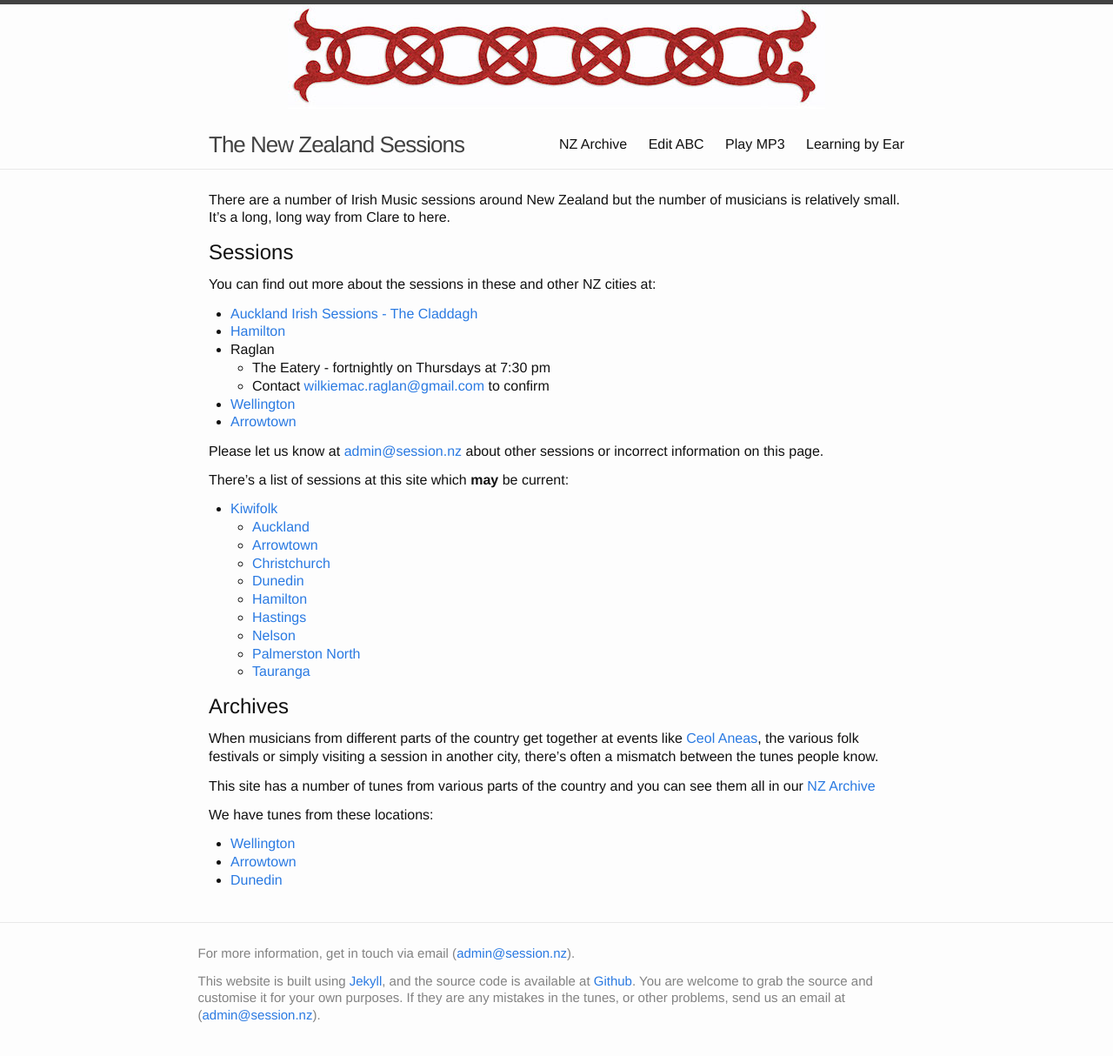
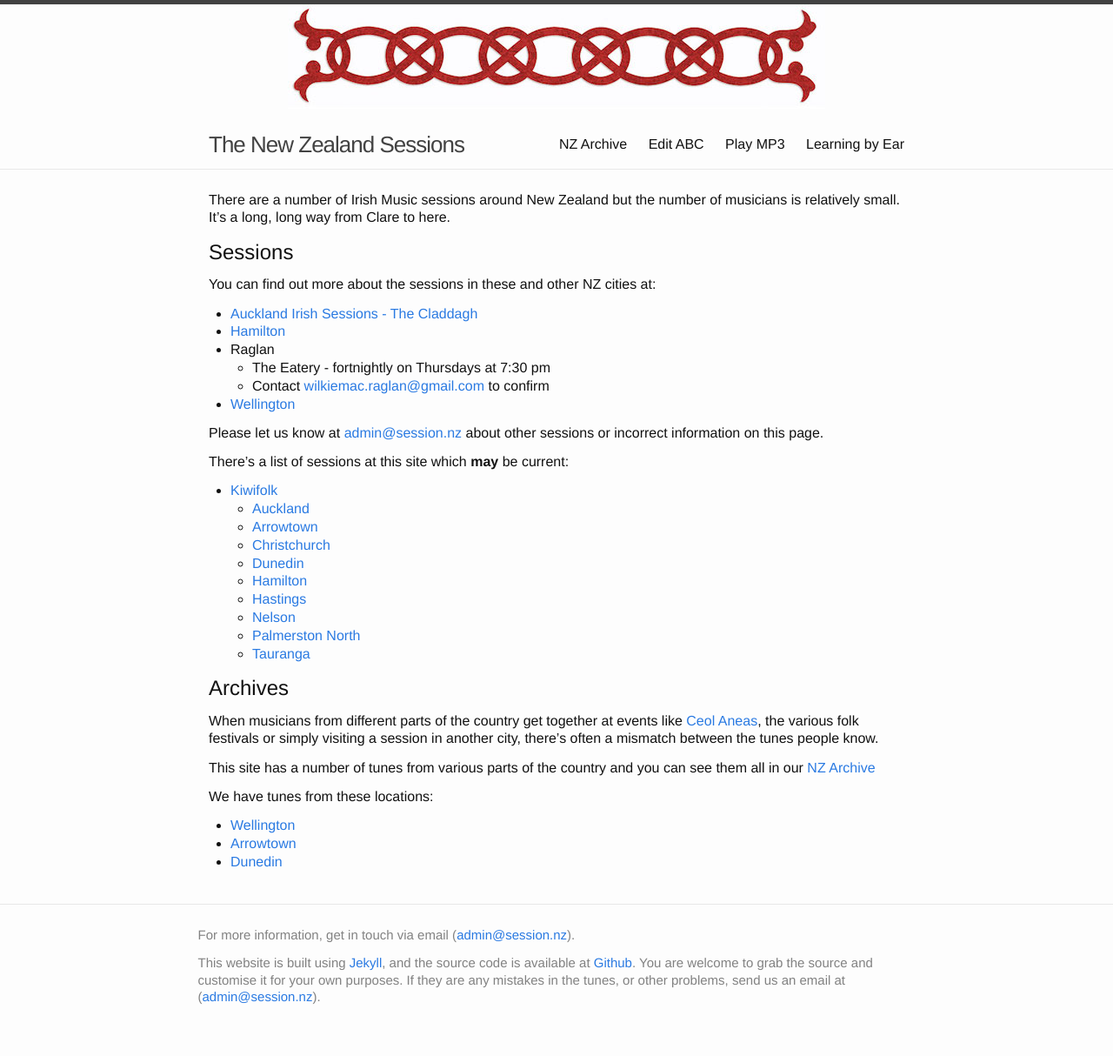
Before and after one commit to deanpemberton/music, a Jekyll site: the page built from index.md, in a window 1280 px wide. Shown: the whole page at 87% size. Built offline with Jekyll 4.4.1, drawn with Linux system fonts in a browser that asks for light colours; nearby versions of some CDN libraries; after the commit the page ends 1193 px from its top, so only the background shows below that.

Commit message:
Remove Arrowtown temporarily - Karen Reid will confirm correct link soon

```diff
--- a/index.md
+++ b/index.md
@@ -14,7 +14,7 @@
       * The Eatery - fortnightly on Thursdays at 7:30 pm
       * Contact <a href="mailto:wilkiemac.raglan@gmail.com">wilkiemac.raglan@gmail.com</a> to confirm
   * <a href="http://wellington.session.nz">Wellington</a>
-  * <a href="https://www.facebook.com/events/156779861168508/">Arrowtown</a>
+  <!--* <a href="https://www.facebook.com/events/156779861168508/">Arrowtown</a>-->
 
 Please let us know at <a href="mailto:{{ site.email }}">{{ site.email }}</a> about other sessions or incorrect information on this page.
 
```
